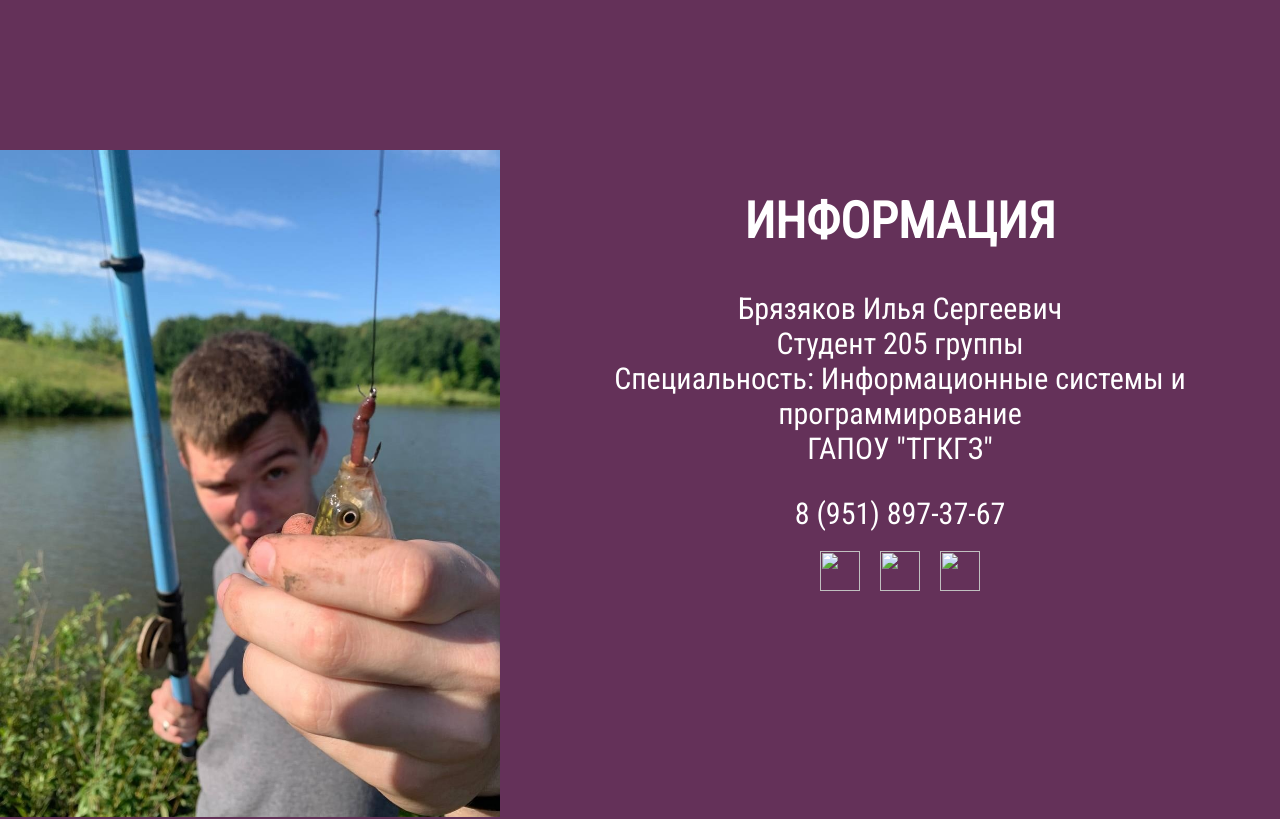
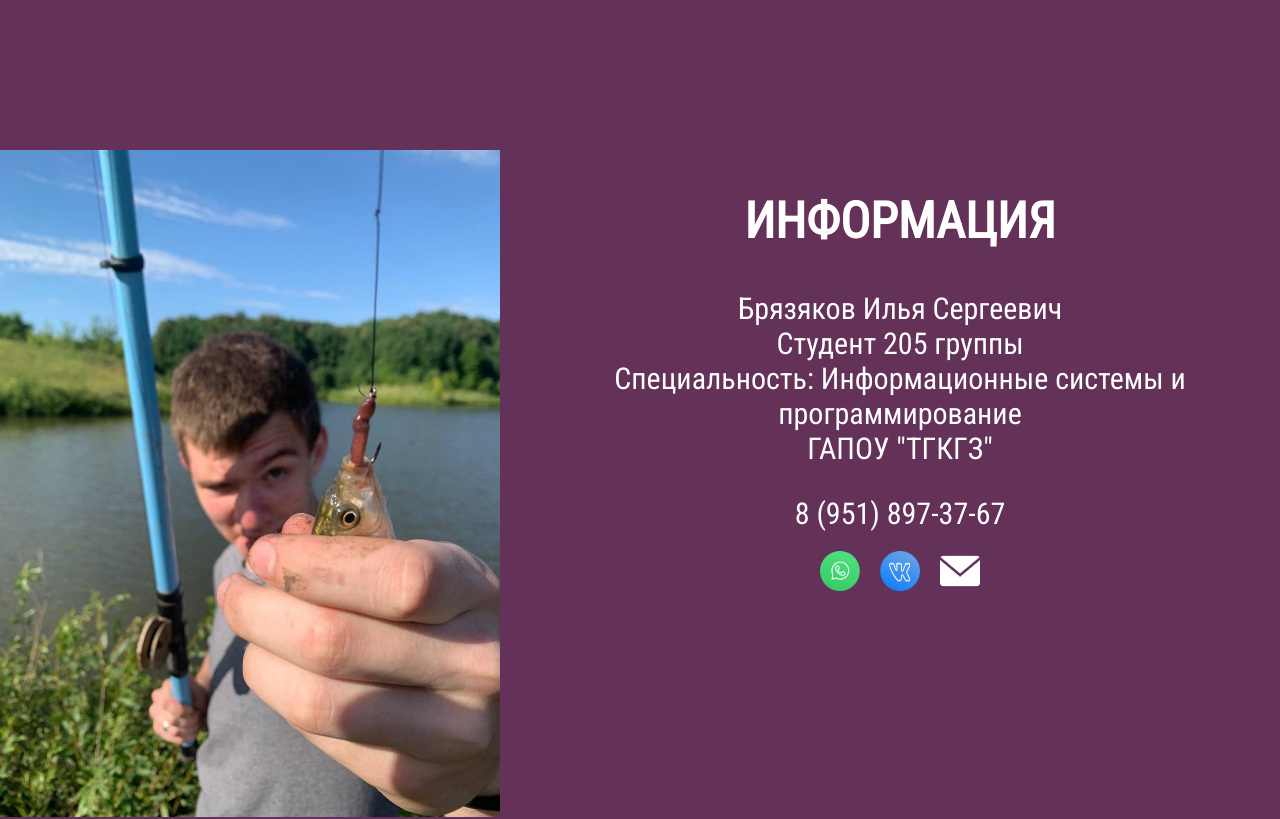
Before and after one commit to jujonu/portfolio, a plain HTML site: page index.html in a window 1280 px wide. Shown: the top 819 px of the page. Drawn offline with Linux system fonts and the light colour scheme; the site is published under a folder, as on GitHub Pages, so addresses that start at the root find nothing.

Commit message:
Update index.html

```diff
--- a/index.html
+++ b/index.html
@@ -19,9 +19,9 @@
                         </p>
                         <a href="tel:+79518973767" class="tel">8 (951) 897-37-67</a>
                             <div class="links">
-                            <a href="https://wa.me/79518973767"><img src="/img/Whatsap.png"></a>
-                            <a href="https://vk.com/karkar_ilya"><img src="/img/vk.png"></a>
-                            <a href="mailto:jujonu.ilya@gmail.com"><img src="/img/gmail.png"></a>
+                            <a href="https://wa.me/79518973767"><img src="img/Whatsap.png"></a>
+                            <a href="https://vk.com/karkar_ilya"><img src="img/vk.png"></a>
+                            <a href="mailto:jujonu.ilya@gmail.com"><img src="img/gmail.png"></a>
                             </div>
 
                     </div>
```
